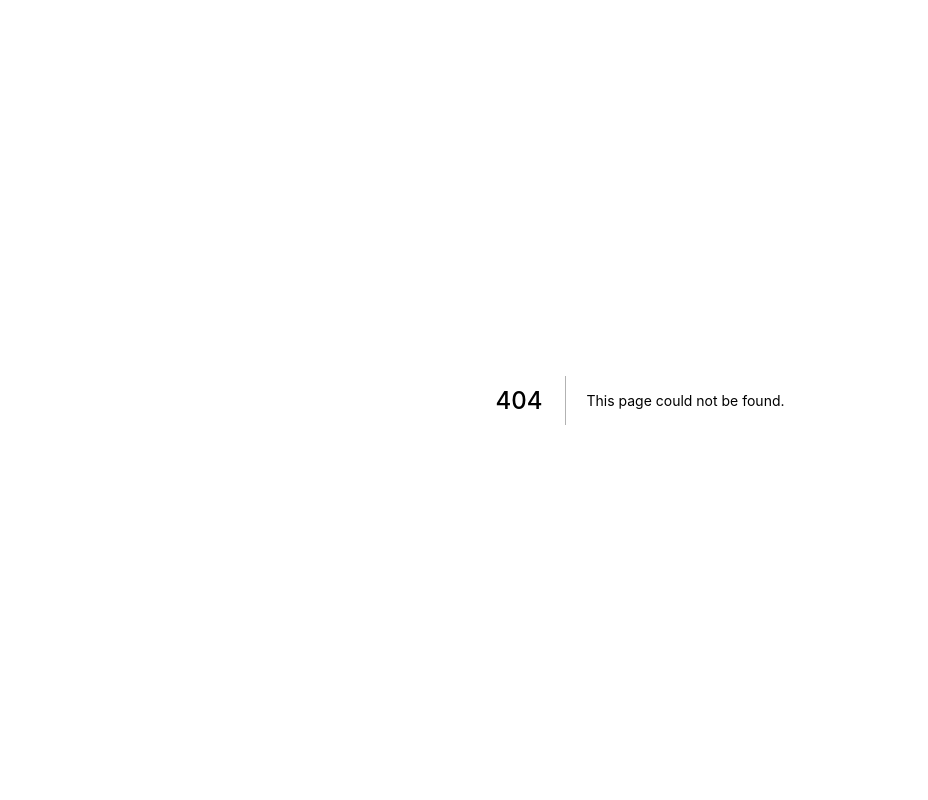
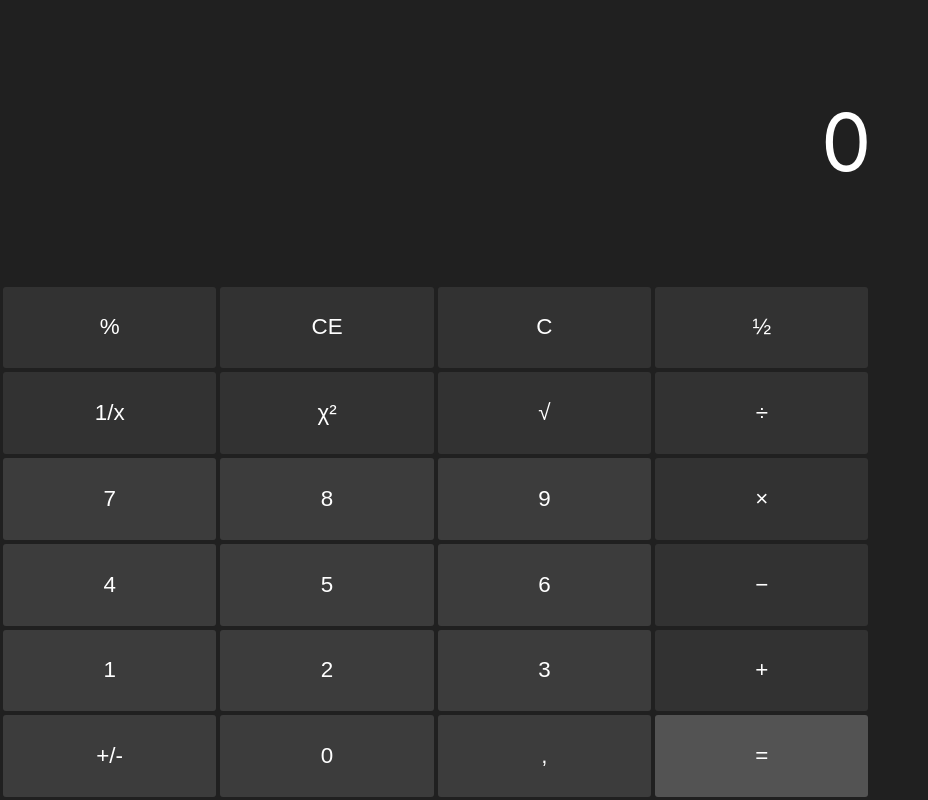
Before and after one commit to CassioLuis/windowsCalc, a Next.js app: page /mainCalc in a window 1280 px wide. Before the commit this address had no page. Shown: the whole page, without its empty margins (0-928 px from the left). Built offline with nearby package versions, Linux system fonts and the light colour scheme.

Commit message:
https://github.com/CassioLuis/windowsCalc.git

```diff
--- a/pages/_app.js
+++ b/pages/_app.jsx
@@ -1,4 +1,5 @@
 import '../styles/globals.css'
+import '../styles/Stylecalc.module.css'
 
 function MyApp({ Component, pageProps }) {
   return <Component {...pageProps} />
--- /dev/null
+++ b/pages/mainCalc.jsx
@@ -0,0 +1,39 @@
+import styles from '../styles/Stylecalc.module.css'
+
+export default function Maincalc(){
+    return (
+	    <div className={styles.calcBody}>
+            <div className={styles.containerLeft}>
+                <div className={styles.containerTop}>0</div>
+                <div className={styles.containerBot}>
+                    <button className={`${styles.tecla} ${styles.dif}`}>%</button>
+                    <button className={`${styles.tecla} ${styles.dif}`}>CE</button>
+                    <button className={`${styles.tecla} ${styles.dif}`}>C</button>
+                    <button className={`${styles.tecla} ${styles.dif}`}>&frac12;</button>
+                    <button className={`${styles.tecla} ${styles.dif}`}>1/x</button>
+                    <button className={`${styles.tecla} ${styles.dif}`}>&chi;&sup2;</button>
+                    <button className={`${styles.tecla} ${styles.dif}`}>&radic;</button>
+                    <button className={`${styles.tecla} ${styles.dif}`}>&divide;</button>
+
+                    <button className={styles.tecla}>7</button>
+                    <button className={styles.tecla}>8</button>
+                    <button className={styles.tecla}>9</button>
+                    <button className={`${styles.tecla} ${styles.dif}`}>&times;</button>
+                    <button className={styles.tecla}>4</button>
+                    <button className={styles.tecla}>5</button>
+                    <button className={styles.tecla}>6</button>
+                    <button className={`${styles.tecla} ${styles.dif}`}>&minus;</button>
+                    <button className={styles.tecla}>1</button>
+                    <button className={styles.tecla}>2</button>
+                    <button className={styles.tecla}>3</button>
+                    <button className={`${styles.tecla} ${styles.dif}`}>&#43;</button>
+                    <button className={styles.tecla}>+/-</button>
+                    <button className={styles.tecla}>0</button>
+                    <button className={styles.tecla}>,</button>
+                    <button className={`${styles.tecla} ${styles.dif2}`}>&#61;</button>
+                </div>
+            </div>
+            <div className={styles.containerRight}></div>
+        </div>
+    )
+}
--- /dev/null
+++ b/styles/Stylecalc.module.css
@@ -0,0 +1,63 @@
+.calcBody{
+    display: flex;
+    height: 100vh;
+    width: 100vw;
+    justify-content: end;
+    user-select: none;
+}
+
+.containerLeft{
+    display: flex;
+    width: 100%;
+    flex-direction: column;
+}
+.containerRight{
+    float: right;
+    width: 600px;
+    background-color: #202020;
+}
+.containerTop{
+    height: 55vh;
+    background-color: #202020;
+    color: #ffffff;
+    display: flex;
+    font-size: 5em;
+    text-align: end;
+    justify-content: center;
+    flex-direction: column;
+}
+
+.containerBot{
+    height: 100%;
+    width: 100%;
+    padding: 1px;
+    display: grid;
+    grid-template-columns: repeat(4,1fr);
+    background-color: #202020;
+}
+.tecla{
+    border: none;
+    border-radius: 3px;
+    margin: 2px;
+    font-size: 1.4em;
+    background-color: #3c3c3c;
+    color: #ffffff;
+}
+.dif{
+    background-color: #323232;
+}
+.dif2{
+    background-color: #535353;
+}
+.tecla:hover{
+    background-color: #323232;
+}
+.dif:hover{
+    background-color: #3c3c3c;
+}
+
+@media (max-width: 600px){
+    .containerRight{
+        display: none;
+    }
+}
```
Also changed, not shown: pages/index.jsx (renamed from pages/index.js).
